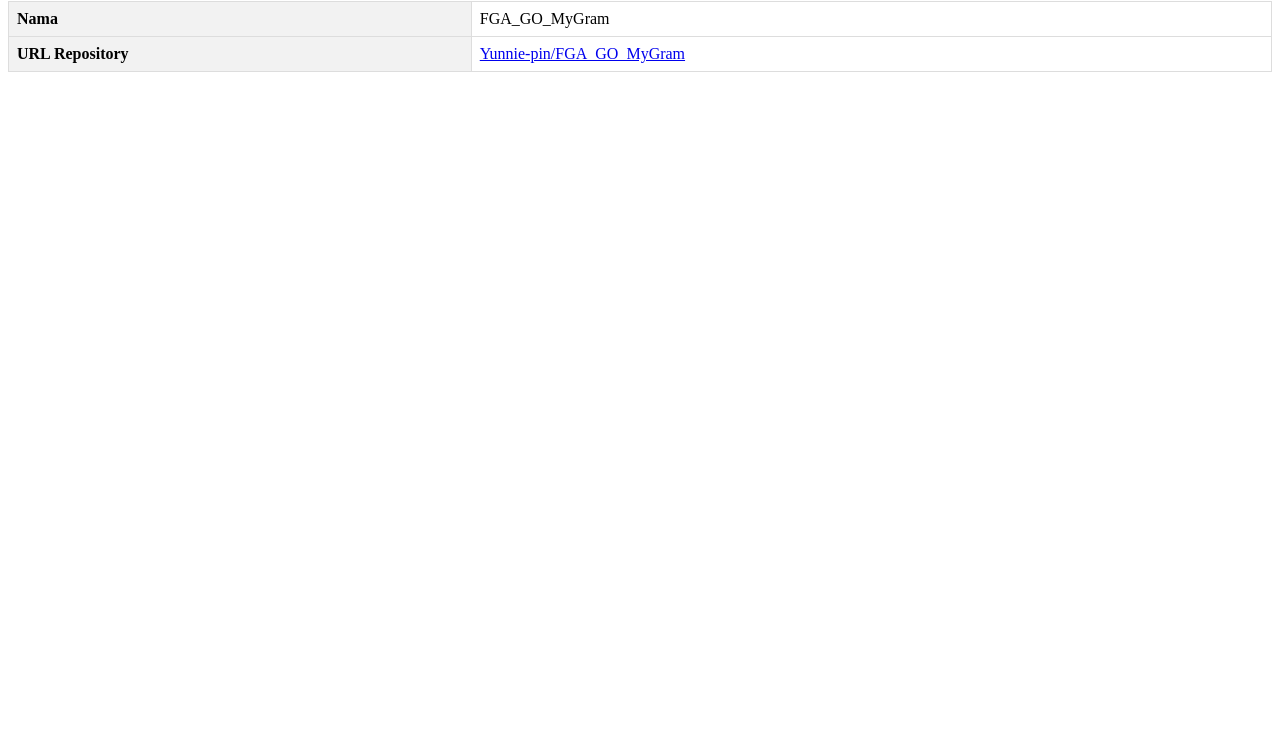
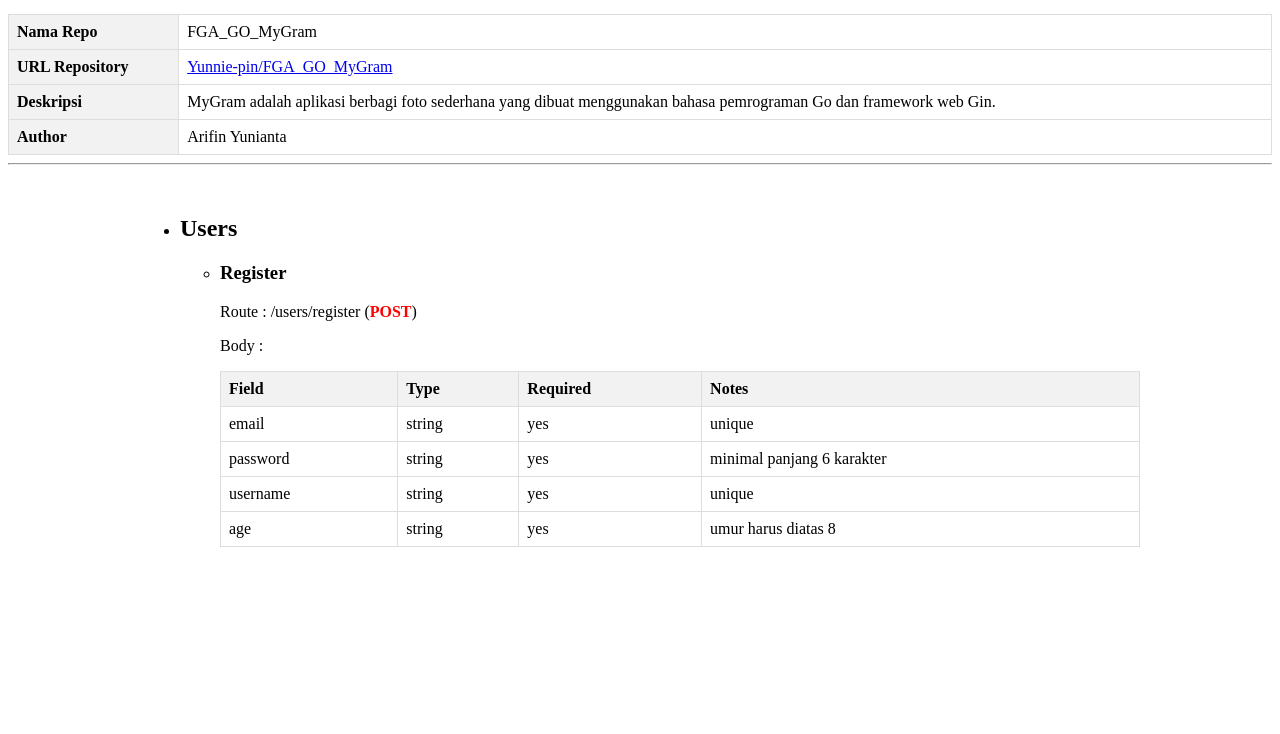
Before and after one commit to Yunnie-pin/FGA_GO_MyGram, a plain HTML site: page views/index.html in a window 1280 px wide. Shown: the part 66-800 px from the top of the page. Drawn offline with Linux system fonts and the light colour scheme.

Commit message:
update readme and documentation web

```diff
--- a/views/index.html
+++ b/views/index.html
@@ -19,21 +19,94 @@
         th {
             background-color: #f2f2f2;
         }
+        .red {
+            color: red;
+        }
+        main {
+            margin-top: 50px;
+            max-width: 1000px;
+            margin-left: auto;
+            margin-right: auto;
+
+        }
+
     </style>
 </head>
 <body>
-    <h2>MyGram</h2>
+    <h1>MyGram</h1>
 
         <table>
             <tr>
-            <th>Nama</th>
+                <th>Nama Repo</th>
                 <td>FGA_GO_MyGram</td>
             </tr>
             <tr>
                 <th>URL Repository</th>
                 <td><a href="https://github.com/Yunnie-pin/FGA_GO_MyGram">Yunnie-pin/FGA_GO_MyGram</a></td>
             </tr>
+            <tr>
+                <th>Deskripsi</th>
+                <td>MyGram adalah aplikasi berbagi foto sederhana yang dibuat menggunakan bahasa pemrograman Go dan framework web Gin.</td>
+            </tr>
+            <tr>
+                <th>Author</th>
+                <td>Arifin Yunianta</td>
+            </tr>
         </table>
+        <hr>
+
+
+        <main class="container">
+            <ul>
+                <li>
+                   <div>
+                        <h2>Users</h2>
+                        <ul>
+                            <li>
+                                <h3>Register</h3>
+                                    Route : <span>/users/register</span> (<strong class="red">POST</strong>)
+                                    <br>
+                                    <p>Body :</p>
+                                    <table>
+                                        <tr>
+                                            <th>Field</th>
+                                            <th>Type</th>
+                                            <th>Required</th>
+                                            <th>Notes</th>
+                                        </tr>
+                                        <tr>
+                                            <td>email</td>
+                                            <td>string</td>
+                                            <td>yes</td>
+                                            <td>unique</td>
+                                        </tr>
+                                        <tr>
+                                            <td>password</td>
+                                            <td>string</td>
+                                            <td>yes</td>
+                                            <td>minimal panjang 6 karakter</td>
+                                        </tr>
+                                        <tr>
+                                            <td>username</td>
+                                            <td>string</td>
+                                            <td>yes</td>
+                                            <td>unique</td>
+                                        </tr>
+                                        <tr>
+                                            <td>age</td>
+                                            <td>string</td>
+                                            <td>yes</td>
+                                            <td>umur harus diatas 8</td>
+                                        </tr>
+                                    </table>
+                            </li>
+                        </ul>
+                   </div>
+                </li>
+            </ul>
+        </main>
+
+
 
     <!-- <p>Here you can share your photos with your friends and family.</p> -->
     <!-- <p>Click <a href="/login">here</a> to login or <a href="/register">here</a> to register.</p> -->
```
Also changed, not shown: 1 other file. Lines whose indentation alone changed are shown as unchanged.
